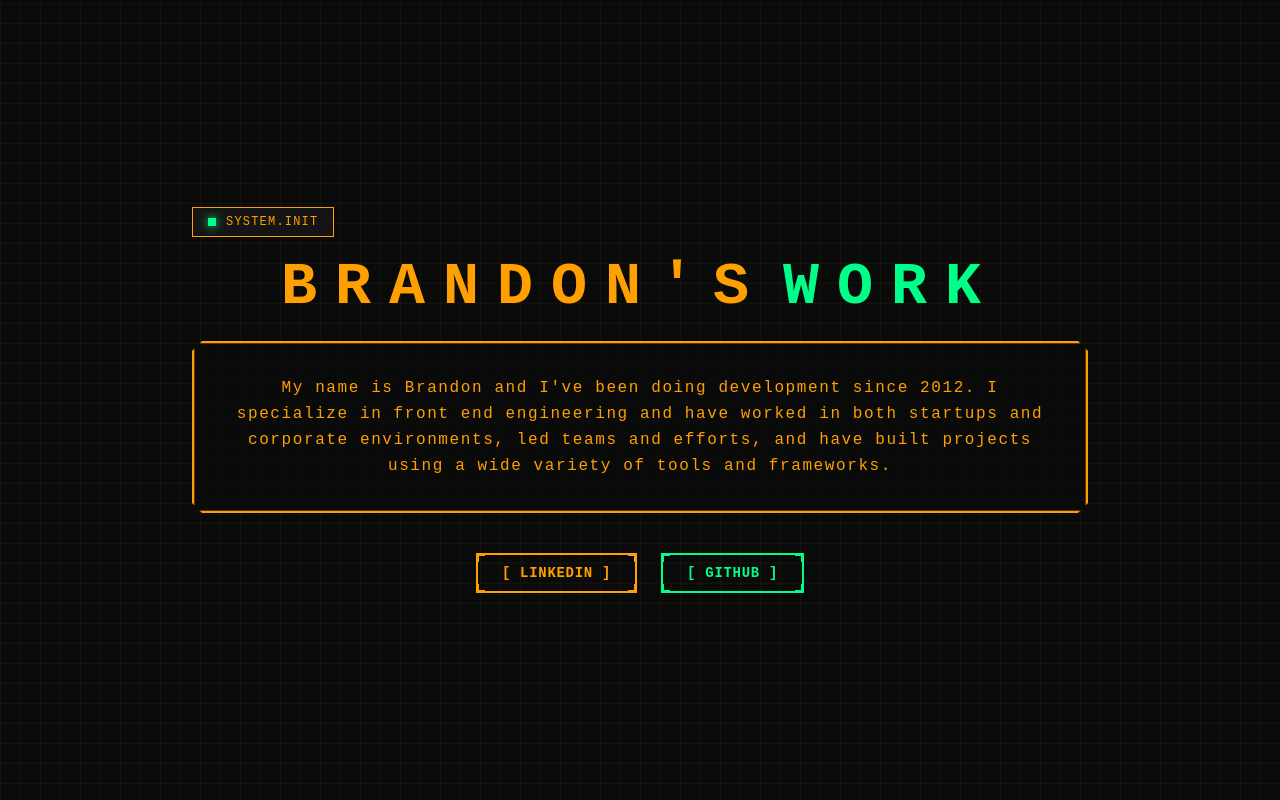
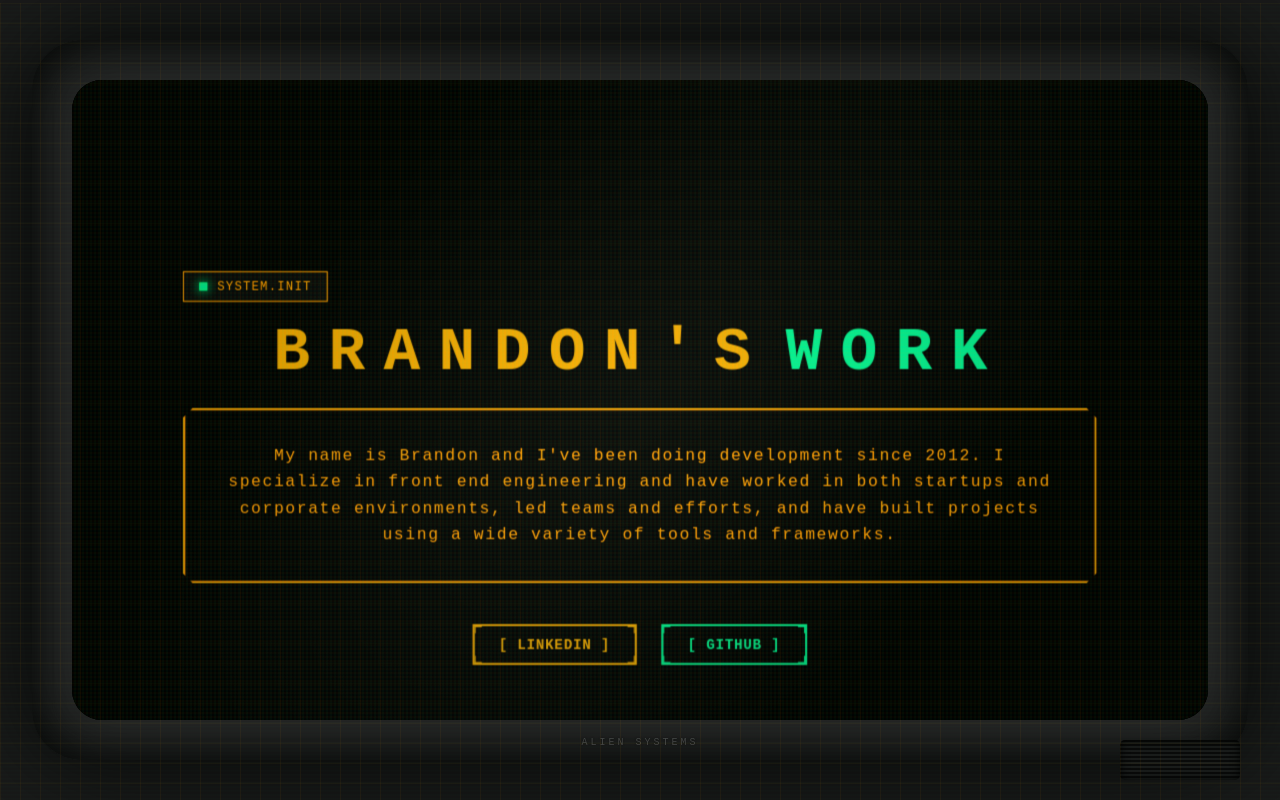
Before and after one commit to github-bdem/brandons.work, a React (Vite) app: page / in a window 1280 px wide. Built offline with nearby package versions, Linux system fonts and the light colour scheme.

Commit message:
very cool

```diff
--- a/src/App.tsx
+++ b/src/App.tsx
@@ -14,8 +14,13 @@ function App() {
     const paginate = (pageNumber: number) => setCurrentPage(pageNumber);
 
     return (
-        <div className="h-screen snap-y snap-mandatory overflow-y-auto relative z-10 terminal-container">
-            {/* Intro Section - Fullscreen */}
+        <div className="crt-container">
+            <div className="crt-bezel">
+                <div className="crt-bezel-inner">
+                    <div className="crt-screen">
+                        <div className="crt-content">
+                            <div className="h-screen snap-y snap-mandatory overflow-y-auto relative z-10 terminal-container">
+                                {/* Intro Section - Fullscreen */}
             <div className="h-screen shrink-0 snap-start flex items-center justify-center p-8">
                 <div className="max-w-4xl w-full relative">
                     <div className="terminal-header">
@@ -114,6 +119,13 @@ function App() {
                     )}
                 </div>
             </div>
+                            </div>
+                        </div>
+                        <div className="crt-overlay"></div>
+                    </div>
+                </div>
+            </div>
+            <div className="crt-speaker-grille"></div>
         </div>
     );
 }
--- a/src/index.css
+++ b/src/index.css
@@ -489,3 +489,199 @@ h1, h2, h3, h4, h5, h6 {
 .text-secondary {
     color: var(--green);
 }
+
+/* CRT Monitor Effects */
+.crt-container {
+    position: fixed;
+    top: 0;
+    left: 0;
+    width: 100%;
+    height: 100%;
+    background: #1a1a1a;
+    display: flex;
+    align-items: center;
+    justify-content: center;
+    overflow: hidden;
+}
+
+.crt-bezel {
+    position: relative;
+    width: 95%;
+    height: 90%;
+    max-width: 1400px;
+    max-height: 1000px;
+    background: #2a2a2a;
+    border-radius: 50px;
+    padding: 40px;
+    box-shadow:
+        inset 0 0 80px rgba(0, 0, 0, 0.8),
+        inset 0 0 40px rgba(0, 0, 0, 0.6),
+        0 0 100px rgba(0, 0, 0, 0.8);
+    display: flex;
+    align-items: center;
+    justify-content: center;
+}
+
+.crt-bezel::before {
+    content: "";
+    position: absolute;
+    top: 20px;
+    left: 20px;
+    right: 20px;
+    bottom: 20px;
+    border: 2px solid #1a1a1a;
+    border-radius: 40px;
+    pointer-events: none;
+}
+
+.crt-bezel::after {
+    content: "ALIEN SYSTEMS";
+    position: absolute;
+    bottom: 10px;
+    left: 50%;
+    transform: translateX(-50%);
+    font-family: "Courier New", monospace;
+    font-size: 10px;
+    letter-spacing: 0.3em;
+    color: #444;
+    text-shadow: 0 0 2px rgba(0, 0, 0, 0.5);
+}
+
+.crt-bezel-inner {
+    position: relative;
+    width: 100%;
+    height: 100%;
+    background: #000;
+    border-radius: 30px;
+    overflow: hidden;
+    box-shadow:
+        inset 0 0 60px rgba(0, 0, 0, 0.9),
+        inset 0 0 120px rgba(0, 0, 0, 0.7);
+}
+
+.crt-screen {
+    position: relative;
+    width: 100%;
+    height: 100%;
+    overflow: hidden;
+    border-radius: 30px;
+    background: radial-gradient(ellipse at center, transparent 0%, rgba(0, 0, 0, 0.4) 100%);
+}
+
+.crt-content {
+    position: absolute;
+    top: -2%;
+    left: -2%;
+    width: 104%;
+    height: 104%;
+    transform: scale(1.02);
+    filter: contrast(1.1) brightness(1.1);
+}
+
+/* Barrel distortion effect */
+.crt-screen::before {
+    content: "";
+    position: absolute;
+    top: 0;
+    left: 0;
+    right: 0;
+    bottom: 0;
+    background: radial-gradient(
+        ellipse at center,
+        transparent 0%,
+        rgba(0, 0, 0, 0.2) 70%,
+        rgba(0, 0, 0, 0.6) 100%
+    );
+    pointer-events: none;
+    z-index: 2;
+}
+
+.crt-overlay {
+    position: absolute;
+    top: 0;
+    left: 0;
+    width: 100%;
+    height: 100%;
+    pointer-events: none;
+    z-index: 10;
+}
+
+/* Phosphor glow effect */
+.crt-overlay::before {
+    content: "";
+    position: absolute;
+    top: 0;
+    left: 0;
+    right: 0;
+    bottom: 0;
+    background:
+        repeating-linear-gradient(
+            0deg,
+            transparent,
+            transparent 2px,
+            rgba(255, 159, 0, 0.03) 2px,
+            rgba(255, 159, 0, 0.03) 4px
+        ),
+        repeating-linear-gradient(
+            90deg,
+            transparent,
+            transparent 2px,
+            rgba(0, 255, 136, 0.03) 2px,
+            rgba(0, 255, 136, 0.03) 4px
+        );
+    animation: crt-flicker 0.15s infinite;
+}
+
+/* Screen reflection */
+.crt-overlay::after {
+    content: "";
+    position: absolute;
+    top: -50%;
+    left: -50%;
+    width: 200%;
+    height: 200%;
+    background: radial-gradient(
+        ellipse at center,
+        rgba(255, 255, 255, 0.05) 0%,
+        transparent 40%
+    );
+    transform: rotate(-45deg);
+    pointer-events: none;
+}
+
+@keyframes crt-flicker {
+    0% { opacity: 0.97; }
+    50% { opacity: 1; }
+    100% { opacity: 0.98; }
+}
+
+/* Speaker grille */
+.crt-speaker-grille {
+    position: absolute;
+    bottom: 20px;
+    right: 40px;
+    width: 120px;
+    height: 40px;
+    background: repeating-linear-gradient(
+        0deg,
+        #1a1a1a,
+        #1a1a1a 2px,
+        #0a0a0a 2px,
+        #0a0a0a 4px
+    );
+    border-radius: 5px;
+    box-shadow: inset 0 0 10px rgba(0, 0, 0, 0.8);
+}
+
+/* Apply barrel distortion to content */
+@supports (transform: perspective(1px)) {
+    .crt-content > * {
+        transform: perspective(800px) rotateY(0deg) rotateX(0deg);
+        transform-style: preserve-3d;
+    }
+}
+
+/* Adjust existing grid overlay for CRT effect */
+body::before {
+    z-index: 11;
+}
```
